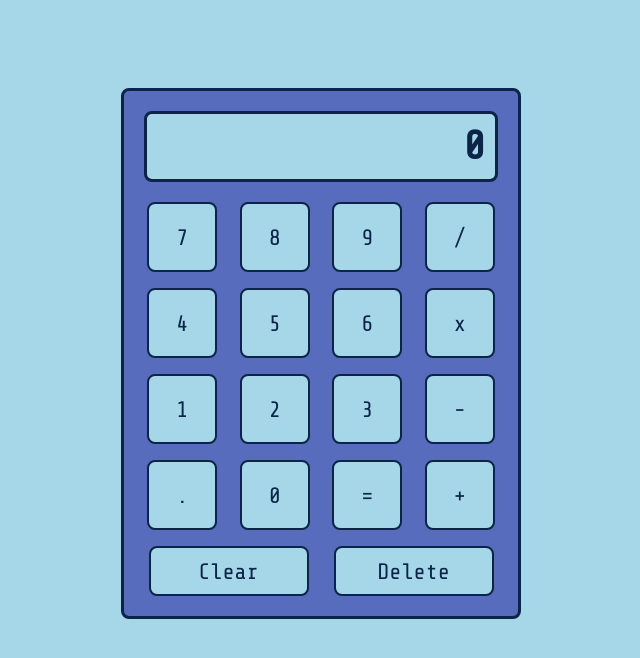
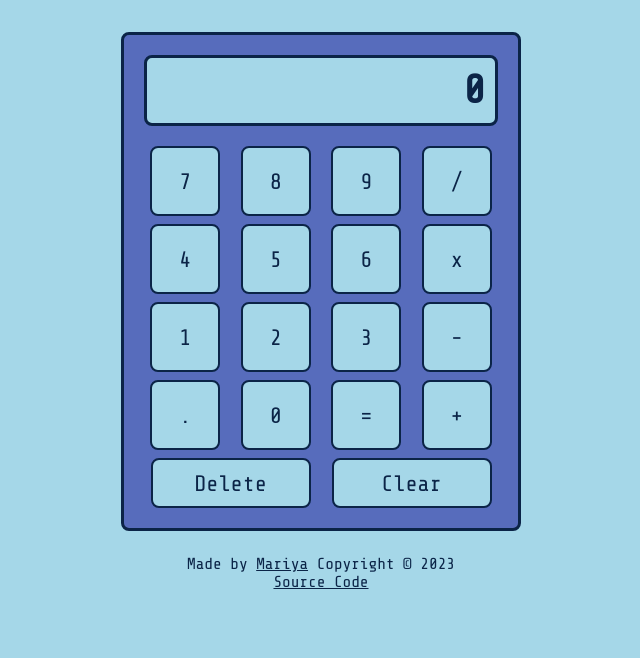
Before and after one commit to mariyazaveri13/calculator, a plain HTML site: page index.html in a window 1280 px wide. Shown: the whole page, without its empty margins (319-959 px from the left). Drawn offline with nearby package versions, Linux system fonts and the light colour scheme.

Commit message:
Design changes and added footer

```diff
--- a/index.html
+++ b/index.html
@@ -31,10 +31,13 @@
             <button class="btn num" id="c0" value="0">0</button>
             <button class="btn op" id="equal" value="=">=</button>
             <button class="btn op" id="add" value="+">+</button>
+            <button class="btn clear" id="delete" value="delete">Delete</button>
             <button class="btn clear" id="clear" value="clear">Clear</button>
-            <button class="btn clear" id="delete" value="delete">Delete</button>
-
         </div>
     </div>
+    <footer>
+        Made by <a href="https://twitter.com/mariyacodes">Mariya</a> Copyright &copy 2023<br>
+        <a href="https://github.com/mariyazaveri13/calculator">Source Code</a>
+    </footer>
 </body>
 </html>
--- a/script.js
+++ b/script.js
@@ -153,6 +153,7 @@ deleteBtn.onclick = (e) => {
 
     if(curr && Number(curr) > 0){
         curr = curr.slice(0,-1);
+        curr.toString().length == 0 ? curr = 0 : curr;
         currentLbl.innerText = curr;
         if(opCount == 0){
             num1 = curr;
@@ -165,14 +166,3 @@ deleteBtn.onclick = (e) => {
         currentLbl.innerText = 0;
     }
 }
-
-/*
-TODO
-
-1. extra decimal points not allowed - done
-2. if there is no value in num1 or num2 it shouldn't go to operate function. - done
-3. if after equal someone types in other num or something it should operate - done
-4. clear and delete btn - done
-5. if 0 is present in current lbl or in that case any num is present then let it operate - done
-
-*/
--- a/style.css
+++ b/style.css
@@ -9,18 +9,21 @@ body{
     background: #A5D7E8;
     display: flex;
     justify-content: center;
+    align-items: center;
     font-family: 'Share Tech Mono', monospace;
     color: #0B2447;
+    flex-direction: column;
 }
 
 .calculator{
     width: 400px;
     border: 3px solid #0B2447;
-    margin: 10vh;
+    margin: 3vh 0vh;
     border-radius: 8px;
     box-sizing: border-box;
     padding: 20px;
     background: #576CBC;
+    flex-basis: 350px;
 }
 
 .screen{
@@ -64,7 +67,7 @@ body{
     display: flex;
     flex-wrap: wrap;
     justify-content: space-around;
-    gap:1em;
+    gap:.5em;
 }
 
 .btn:hover{
@@ -89,3 +92,16 @@ body{
     background-color: #19376D;
     color: white;
 }
+
+footer{
+    text-align: center;
+}
+
+a{
+    color: #0B2447;
+    cursor: pointer;
+}
+
+a:visited{
+    color: #0B2447;
+}
```
